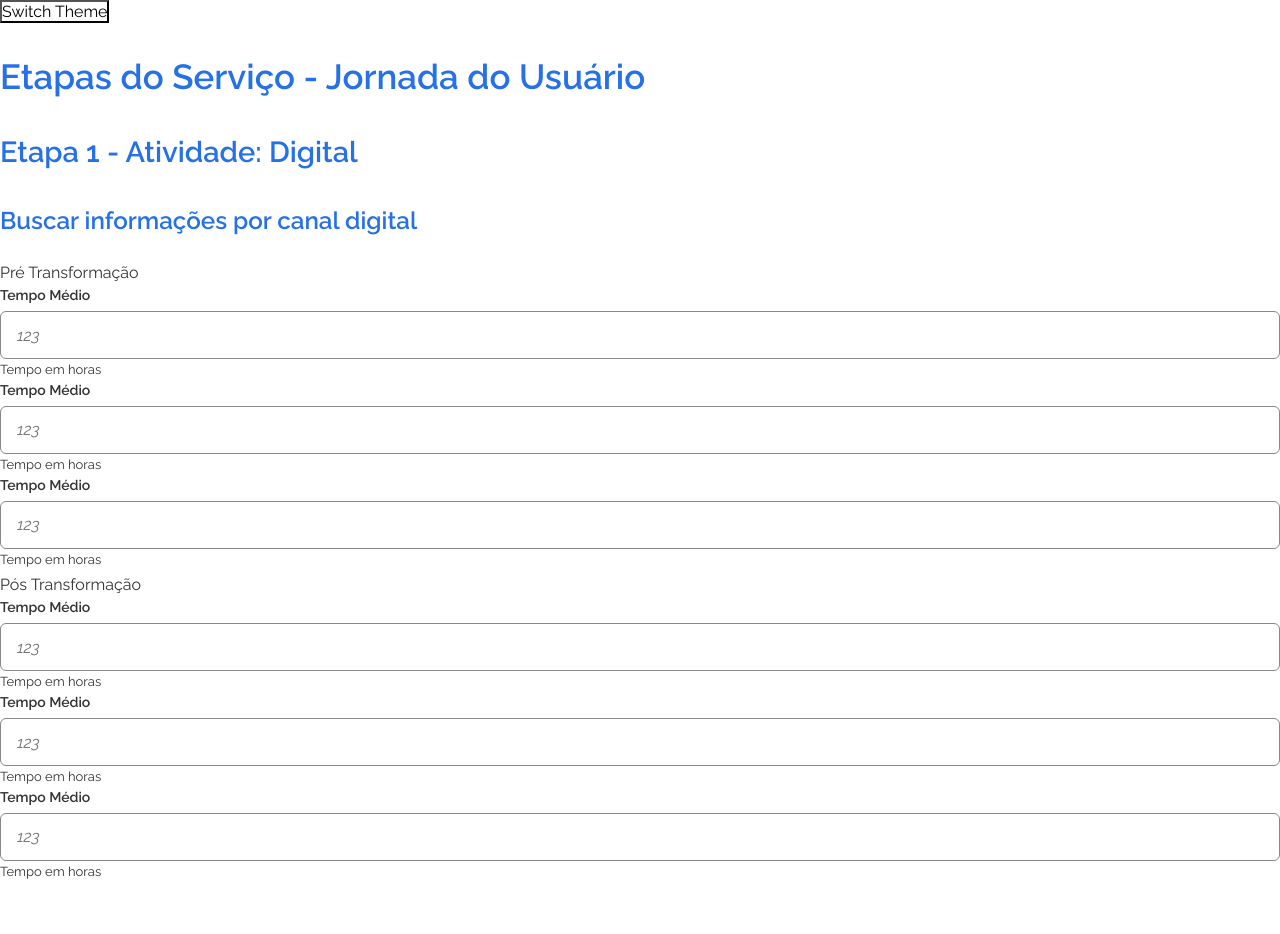
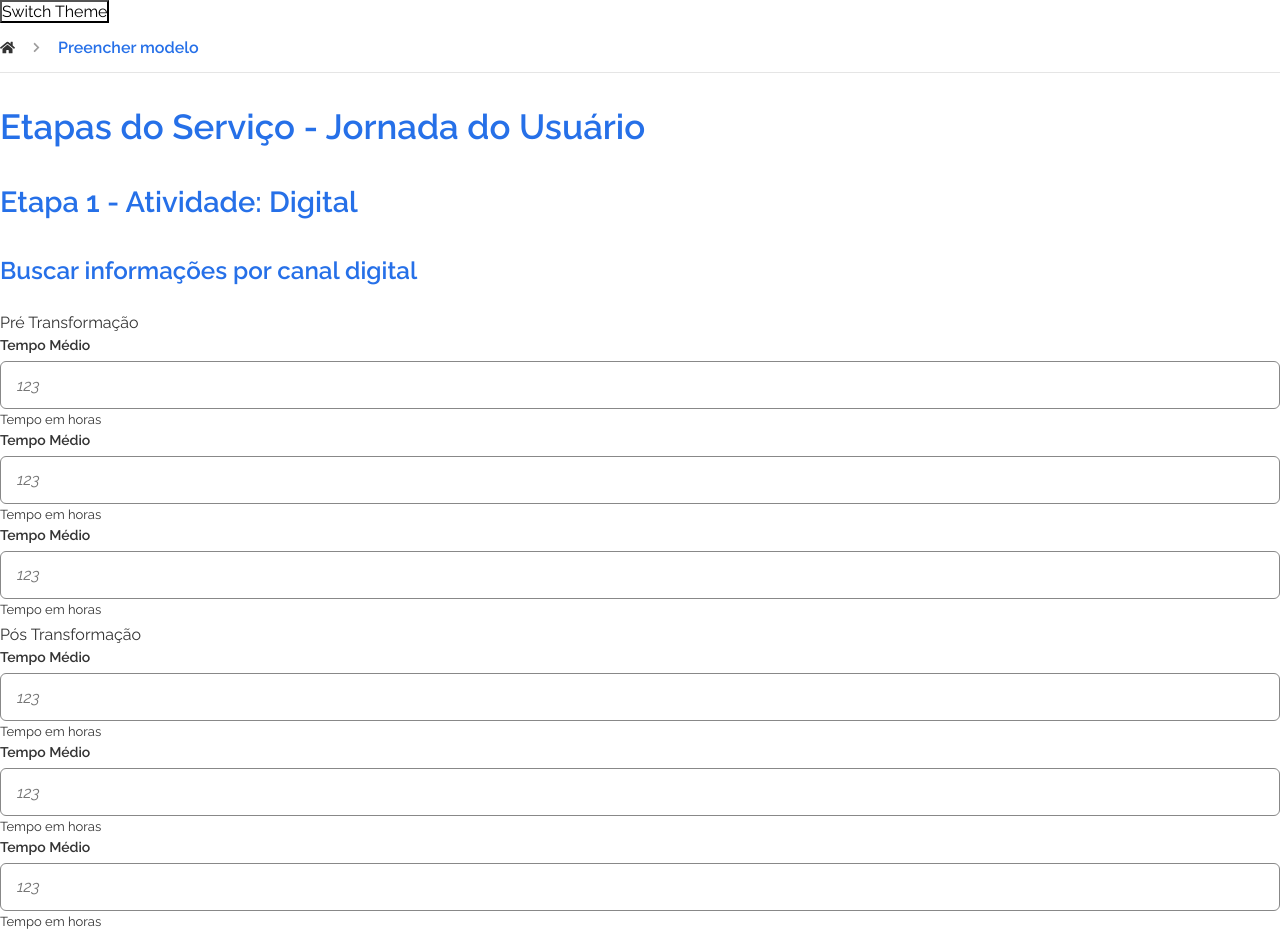
Before and after one commit to youssef-md/frontend-ferramenta-precificao, a React (Create React App) app: page /preencher-modelo in a window 1280 px wide. Before the commit the page ends 884 px from the top, so only its background shows below. Built offline with nearby package versions, Linux system fonts and the light colour scheme.

Commit message:
Modifying breadcrumbs

```diff
--- a/src/pages/Home/index.js
+++ b/src/pages/Home/index.js
@@ -30,6 +30,7 @@ function Home() {
       >
         <Breadcrumbs />
         <Link to="servicos">Ir para listagem de serviços</Link>
+        <Link to="preencher-modelo">Ir para preencher modelo</Link>
         <Input label="Custos de Infra" />
 
         <Input label="Tempo Médio" auxiliaryText="Unidade de tempo em horas" />
--- a/src/pages/PreencherModelo/index.js
+++ b/src/pages/PreencherModelo/index.js
@@ -1,5 +1,7 @@
 import React from 'react';
 import Input from '../../components/Input';
+import Breadcrumbs from '../../components/Breadcrumbs';
+import { PREENCHER_MODELO } from '../../routes/routeObjects';
 
 const formPages = [
   // {
@@ -59,6 +61,7 @@ function PreencherModelo() {
       {formPages.map(function createPage(page) {
         return (
           <>
+            <Breadcrumbs currentRouting={[PREENCHER_MODELO]} />
             <h2>{page.title}</h2>
             <h3>{page.subTitle}</h3>
             <h4>{page.description}</h4>
--- a/src/routes/routeObjects.js
+++ b/src/routes/routeObjects.js
@@ -14,3 +14,8 @@ export const PACOTE_CONSTANTES = {
   name: 'Pacote de constantes',
   route: 'pacote-constantes',
 };
+
+export const PREENCHER_MODELO = {
+  name: 'Preencher modelo',
+  route: 'preencher-modelo',
+};
```
